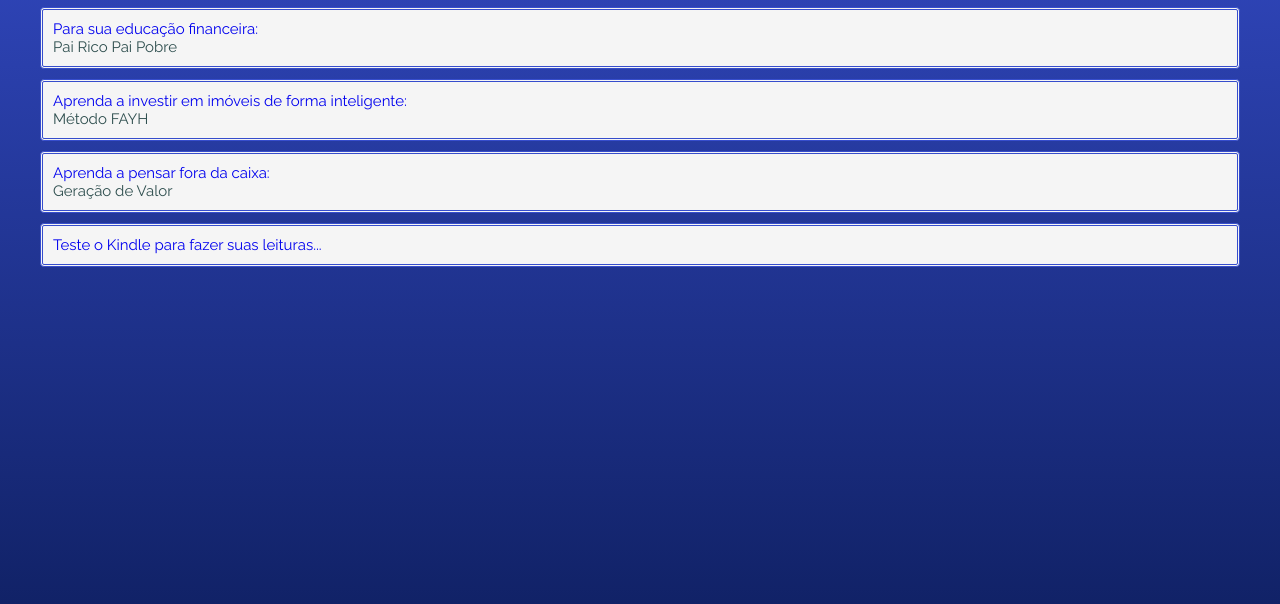
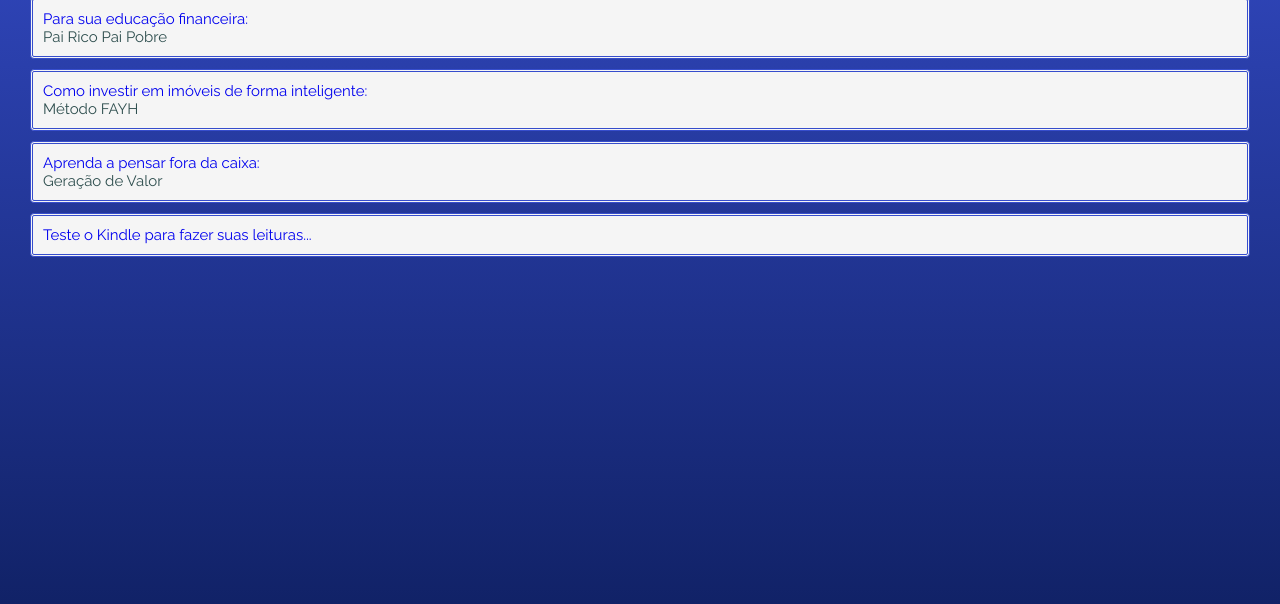
Before and after one commit to FLemes1/flemes1.github.io, a plain HTML site: page index.html in a window 1280 px wide. Shown: the part 196-800 px from the top of the page. Drawn offline with Linux system fonts and the light colour scheme; a web font is replaced by a local one.

Commit message:
alteração 3

```diff
--- a/css/style.css
+++ b/css/style.css
@@ -6,7 +6,7 @@ body {
     background: rgb(54,77,204);
 background: linear-gradient(180deg, rgba(54,77,204,1) 0%, rgba(17,34,103,1) 100%);
 color: whitesmoke;
-margin: 20px;
+margin: 10px;
 }
 
 .profile {
--- a/index.html
+++ b/index.html
@@ -27,7 +27,7 @@
             Pai Rico Pai Pobre
         </span></a>
         </li>
-        <li> <a href="https://amzn.to/3Kfp2X9">Aprenda a investir em imóveis de forma inteligente: <span>
+        <li> <a href="https://amzn.to/3Kfp2X9">Como investir em imóveis de forma inteligente: <span>
             Método FAYH
         </span></a>
         </li>
```
